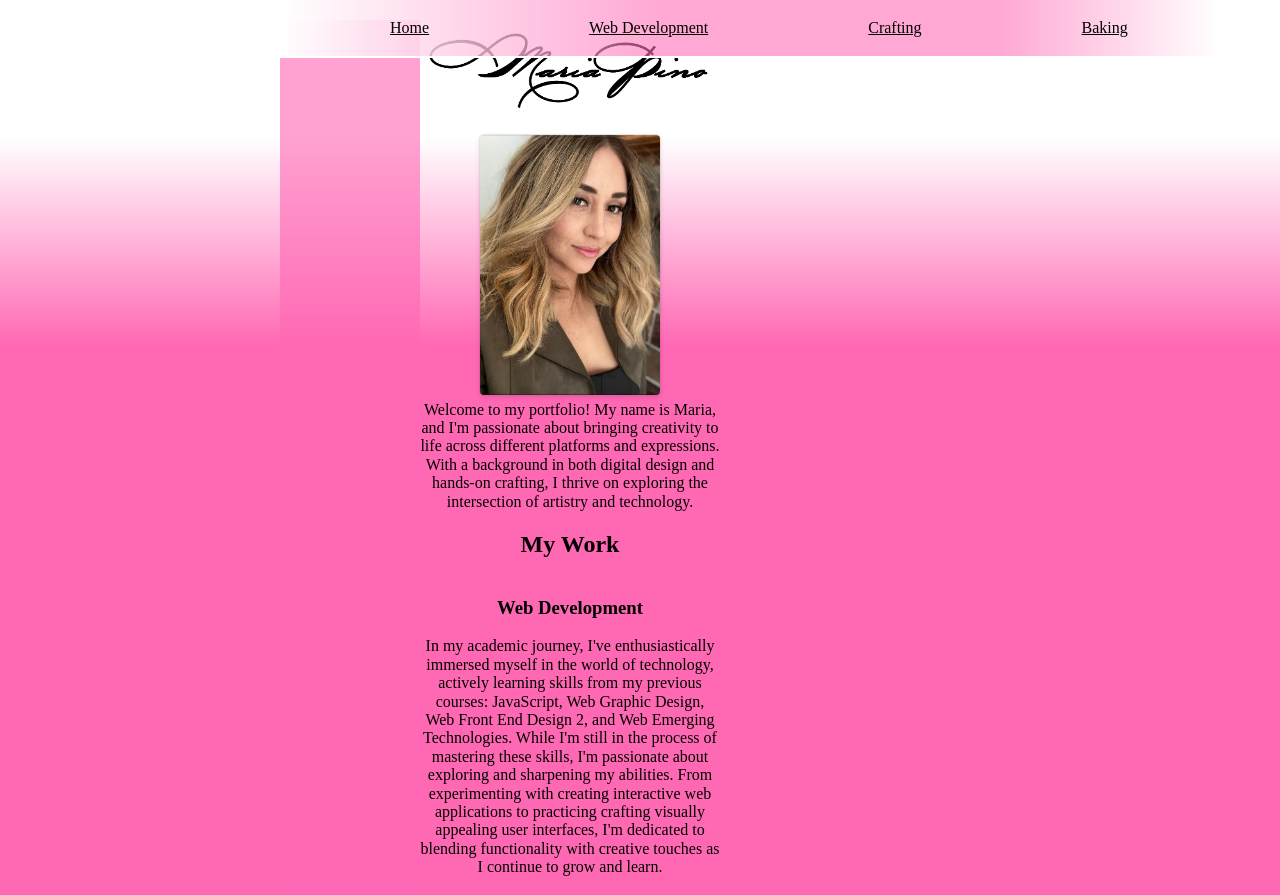
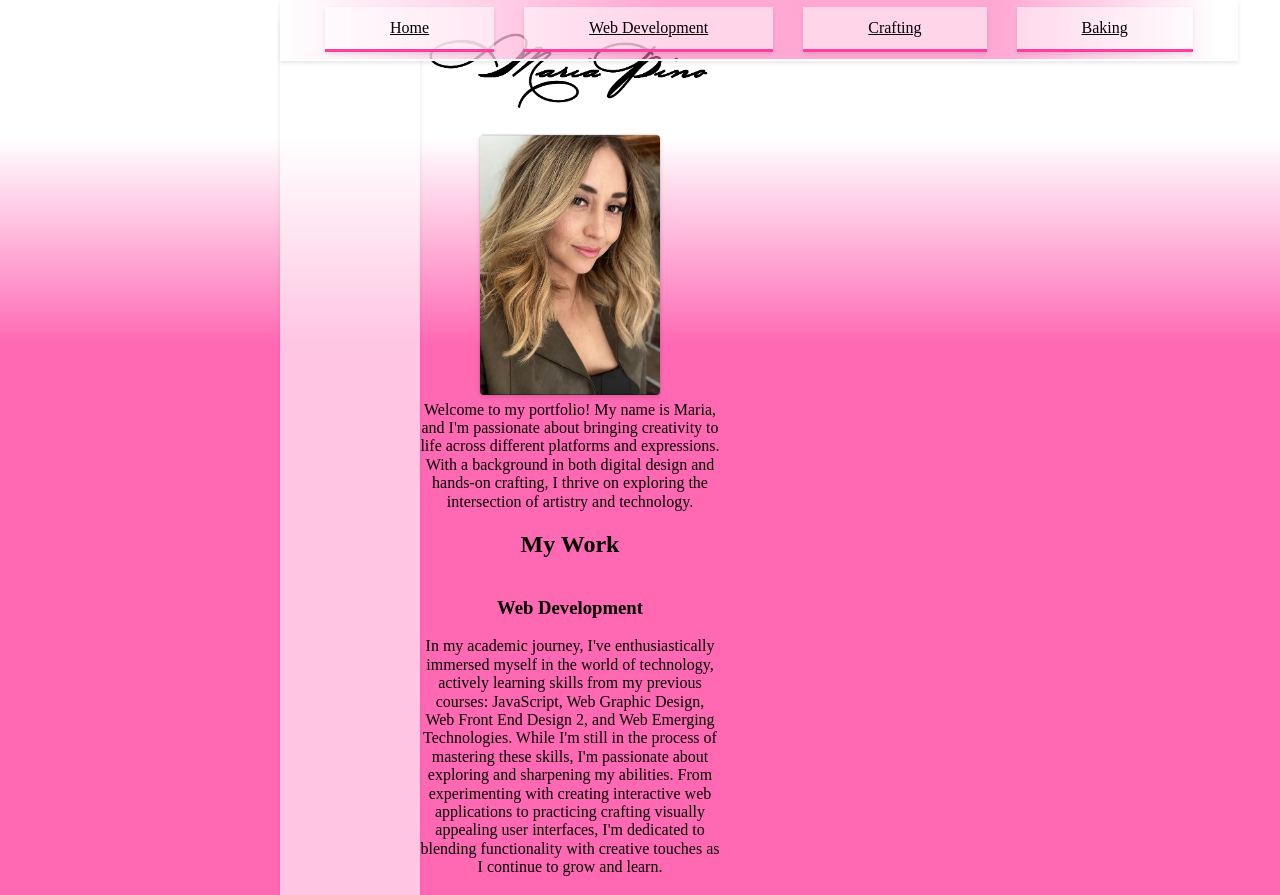
Before and after one commit to marialpino/final, a plain HTML site: page index.html in a window 1280 px wide. Shown: the top 895 px of the page. Drawn offline with Linux system fonts and the light colour scheme; files whose address does not match are found by name.

Commit message:
Updated the hamburger menu styling

```diff
--- a/css/style.css
+++ b/css/style.css
@@ -246,20 +246,20 @@ body {
 }
 
 .nav-main {
-    position: absolute;
-    top: 48px;
+    position: fixed;
+    top: 0;
     left: 0;
     z-index: 9999;
     line-height: 0;
-    background: #ff69b49d;
-    border-radius: 2px;
+    background: #ffffff9d;
+    border-radius: 3px;
+    box-shadow: 0 2px 4px rgba(0, 0, 0, 0.1);
 }
 
 .nav-main-menu-toggle {
     background: none;
     border: none;
     cursor: pointer;
-    padding: 0;
     line-height: 0;
 }
 
@@ -268,13 +268,16 @@ body {
     transform: translateX(-100%);
     transition: all 1s ease-in-out;
     position: absolute;
-    width: 80vw;
+    width: 90vw;
     margin: 0;
     padding: 0;
     list-style: none;
     display: flex;
     visibility: hidden;
     flex-direction: column;
+    background: #df92b8bd;
+    box-shadow: 0 2px 4px rgba(0, 0, 0, 0.1);
+    overflow: hidden;
 }
 
 #nav-main-menu:not([hidden]) {
@@ -290,12 +293,19 @@ body {
     padding: 2px 55px;
     margin: 5px 15px;
     transition: all .25s ease-in;
+    background: rgba(255, 255, 255, 0.516);
+    border-bottom: 3px solid #ff3e9f;
+    box-shadow: 0 2px 4px rgba(0, 0, 0, 0.1);
 
+}
+
+#nav-main-menu li:last-child {
+    border-bottom: none;
 }
 
 #nav-main-menu li a:hover,
 #nav-main-menu li a:focus {
-    background: whitesmoke;
+    background: #f0f0f0ea;
 }
 
 /*end nav*/
```
